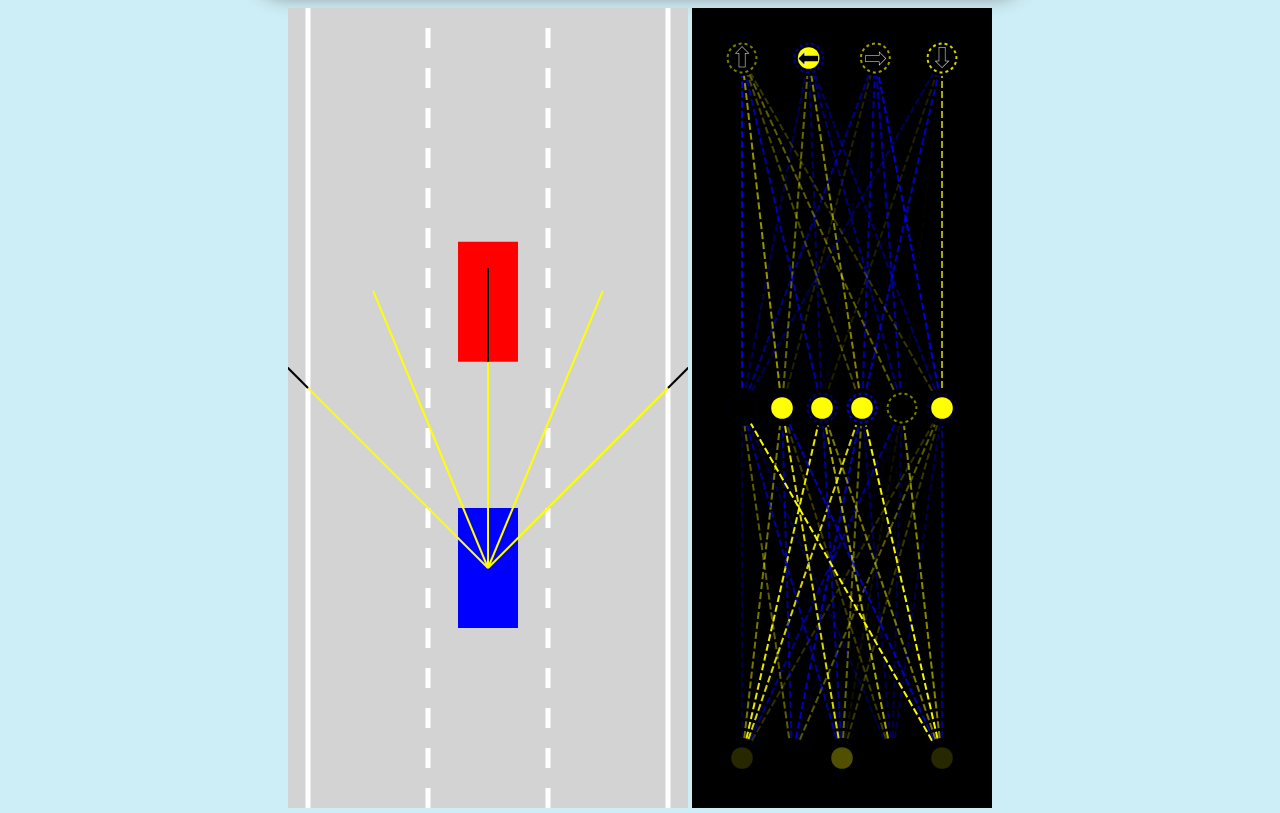
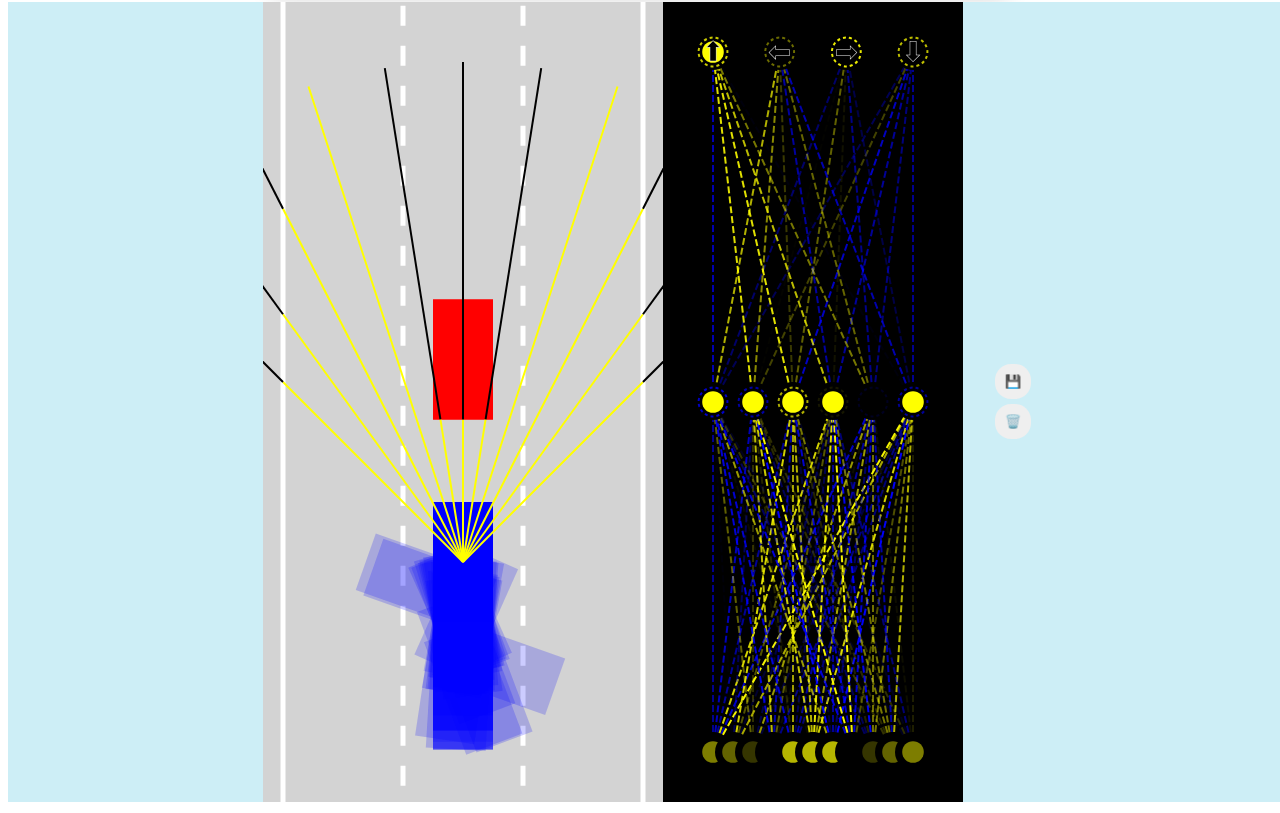
Before and after one commit to H3nry-T/self-driving-car, a website: page src/index.html in a window 1280 px wide. Shown: the part 91-904 px from the top of the page. Drawn offline with Linux system fonts and the light colour scheme; animation ran at ten frames a second.

Commit message:
self driving traffic randomizer

```diff
--- a/src/car.js
+++ b/src/car.js
@@ -1,5 +1,5 @@
 class Car {
-  constructor(x, y, width, height, controlType, maxSpeed = 15) {
+  constructor(x, y, width, height, controlType, maxSpeed = 3) {
     this.x = x;
     this.y = y;
     this.width = width;
@@ -130,7 +130,7 @@ class Car {
     this.y -= Math.cos(this.angle) * this.speed;
   }
 
-  draw(ctx, color) {
+  draw(ctx, color, drawSensor = false) {
     if (this.damaged) {
       ctx.fillStyle = "gray";
     } else {
@@ -144,7 +144,7 @@ class Car {
 
     ctx.fill();
 
-    if (this.sensor) {
+    if (this.sensor && drawSensor) {
       this.sensor.draw(ctx);
     }
   }
--- a/src/index.html
+++ b/src/index.html
@@ -4,6 +4,7 @@
     <link rel="stylesheet" href="style.css">
 </head>
 <body>
+
     <header>
         <div class="header-container">
             <h1 class="header">
@@ -11,13 +12,20 @@
             </h1>
         </div>
     </header>
-    <canvas id="myCanvas"></canvas>
-    <canvas id="networkCanvas"></canvas>
+    <main>
+
+        <canvas id="myCanvas"></canvas>
+        <canvas id="networkCanvas"></canvas>
+        <div class="verticalButtons">
+            <button onclick="save()">💾</button>
+            <button onclick="discard()">🗑️</button>
+        </div>
+    </main>
 
 
-    <script src="visualizer.js"></script>
-    <script src="network.js"></script>
-    <script src="sensor.js"></script>
+        <script src="visualizer.js"></script>
+        <script src="network.js"></script>
+        <script src="sensor.js"></script>
     <script src="utils.js"></script>
     <script src="road.js"></script>
     <script src="controls.js"></script>
--- a/src/main.js
+++ b/src/main.js
@@ -6,31 +6,107 @@ networkCanvas.width = 300;
 const carCtx = carCanvas.getContext("2d");
 const networkCtx = networkCanvas.getContext("2d");
 const road = new Road(carCanvas.width / 2, carCanvas.width * 0.9);
-const car = new Car(road.getLaneCenter(1), 100, 60, 120, "AI");
-const traffic = [new Car(road.getLaneCenter(1), -100, 60, 120, "DUMMY", 10)];
+const N = 100;
+const cars = generateCars(N);
+function randomLane() {
+  const randomLane = Math.floor(Math.random() * 3);
+  return randomLane;
+}
+
+let prevYPosition;
+
+function randomYPosition() {
+  let newYPosition = -Math.random() * 1000;
+
+  while (prevYPosition && Math.abs(newYPosition - prevYPosition) <= 120) {
+    newYPosition = -Math.random() * 1000;
+  }
+
+  prevYPosition = newYPosition;
+  return newYPosition;
+}
+
+// Usage example
+
+const traffic = [
+  new Car(road.getLaneCenter(randomLane()), -100, 60, 120, "DUMMY", 5),
+  new Car(road.getLaneCenter(randomLane()), -100, 60, 120, "DUMMY", 5),
+  new Car(road.getLaneCenter(randomLane()), -600, 60, 120, "DUMMY", 5),
+  new Car(road.getLaneCenter(randomLane()), -600, 60, 120, "DUMMY", 5),
+  new Car(road.getLaneCenter(randomLane()), -1000, 60, 120, "DUMMY", 5),
+  new Car(road.getLaneCenter(randomLane()), -1000, 60, 120, "DUMMY", 5),
+  new Car(road.getLaneCenter(randomLane()), -1500, 60, 120, "DUMMY", 5),
+  new Car(road.getLaneCenter(randomLane()), -1500, 60, 120, "DUMMY", 5),
+  new Car(road.getLaneCenter(randomLane()), -2000, 60, 120, "DUMMY", 5),
+  new Car(road.getLaneCenter(randomLane()), -2000, 60, 120, "DUMMY", 5),
+  new Car(road.getLaneCenter(randomLane()), -2500, 60, 120, "DUMMY", 5),
+  new Car(road.getLaneCenter(randomLane()), -2500, 60, 120, "DUMMY", 5),
+  new Car(road.getLaneCenter(randomLane()), -3000, 60, 120, "DUMMY", 5),
+  new Car(road.getLaneCenter(randomLane()), -3000, 60, 120, "DUMMY", 5),
+  new Car(road.getLaneCenter(randomLane()), -3500, 60, 120, "DUMMY", 5),
+  new Car(road.getLaneCenter(randomLane()), -3500, 60, 120, "DUMMY", 5),
+];
+
+let bestCar = cars[0];
+if (localStorage.getItem("bestBrain")) {
+  for (let i = 0; i < cars.length; i++) {
+    cars[i].brain = JSON.parse(localStorage.getItem("bestBrain"));
+    if (i !== 0) {
+      NeuralNetwork.mutate(cars[i].brain, 0.4);
+    }
+  }
+}
+
 animate();
+
+function save() {
+  localStorage.setItem("bestBrain", JSON.stringify(bestCar.brain));
+}
+
+function discard() {
+  localStorage.removeItem("bestBrain");
+}
+
+function generateCars(N) {
+  const cars = [];
+  for (let i = 1; i <= N; i++) {
+    cars.push(new Car(road.getLaneCenter(1), 100, 60, 120, "AI", 6));
+  }
+  return cars;
+}
 
 function animate(time) {
   for (let i = 0; i < traffic.length; i++) {
     traffic[i].update(road.borders, []);
   }
-  car.update(road.borders, traffic);
+
+  for (let i = 0; i < cars.length; i++) {
+    cars[i].update(road.borders, traffic);
+  }
+
+  bestCar = cars.find((c) => c.y === Math.min(...cars.map((c) => c.y)));
 
   carCanvas.height = window.innerHeight;
   networkCanvas.height = window.innerHeight;
 
   carCtx.save();
-  carCtx.translate(0, -car.y + carCanvas.height * 0.7);
+  carCtx.translate(0, -bestCar.y + carCanvas.height * 0.7);
 
   road.draw(carCtx);
   for (let i = 0; i < traffic.length; i++) {
     traffic[i].draw(carCtx, "red");
   }
-  car.draw(carCtx, "blue");
 
+  carCtx.globalAlpha = 0.2;
+  for (let i = 0; i < cars.length; i++) {
+    cars[i].draw(carCtx, "blue");
+  }
+
+  carCtx.globalAlpha = 1;
+  bestCar.draw(carCtx, "blue", true);
   carCtx.restore();
 
   networkCtx.lineDashOffset = -time / 50;
-  Visualizer.drawNetwork(networkCtx, car.brain);
+  Visualizer.drawNetwork(networkCtx, bestCar.brain);
   requestAnimationFrame(animate);
 }
--- a/src/network.js
+++ b/src/network.js
@@ -14,6 +14,23 @@ class NeuralNetwork {
       outputs = Level.feedForward(outputs, network.levels[i]);
     }
     return outputs;
+  }
+
+  static mutate(network, amount = 1) {
+    network.levels.forEach((level) => {
+      for (let i = 0; i < level.biases.length; i++) {
+        level.biases[i] = lerp(level.biases[i], Math.random() * 2 - 1, amount);
+      }
+      for (let i = 0; i < level.weights.length; i++) {
+        for (let j = 0; j < level.weights[i].length; j++) {
+          level.weights[i][j] = lerp(
+            level.weights[i][j],
+            Math.random() * 2 - 1,
+            amount
+          );
+        }
+      }
+    });
   }
 }
 
--- a/src/sensor.js
+++ b/src/sensor.js
@@ -1,8 +1,8 @@
 class Sensor {
   constructor(car) {
     this.car = car;
-    this.rayCount = 5;
-    this.rayLength = 300;
+    this.rayCount = 11;
+    this.rayLength = 500;
     this.raySpread = Math.PI / 2;
 
     this.rays = [];
--- a/src/style.css
+++ b/src/style.css
@@ -1,8 +1,12 @@
-body {
+main {
   margin: 0;
   background: #cdeef6;
   overflow: hidden;
-  text-align: center;
+  width: 100vw;
+  height: 100vh;
+  display: flex;
+  justify-content: center;
+  align-items: center;
   font-family: system-ui, -apple-system, BlinkMacSystemFont, "Segoe UI", Roboto,
     Oxygen, Ubuntu, Cantarell, "Open Sans", "Helvetica Neue", sans-serif;
 }
@@ -27,3 +31,23 @@ body {
 .header {
   padding: 0.4rem;
 }
+
+.verticalButtons {
+  display: flex;
+  flex-direction: column;
+  height: 10%;
+  justify-content: space-evenly;
+  margin-left: 30px;
+}
+
+button {
+  border: none;
+  border-radius: 1rem;
+  padding: 10px 10px 10px 10px;
+  margin: 2px;
+  cursor: pointer;
+}
+
+button:hover {
+  background-color: blue;
+}
```
